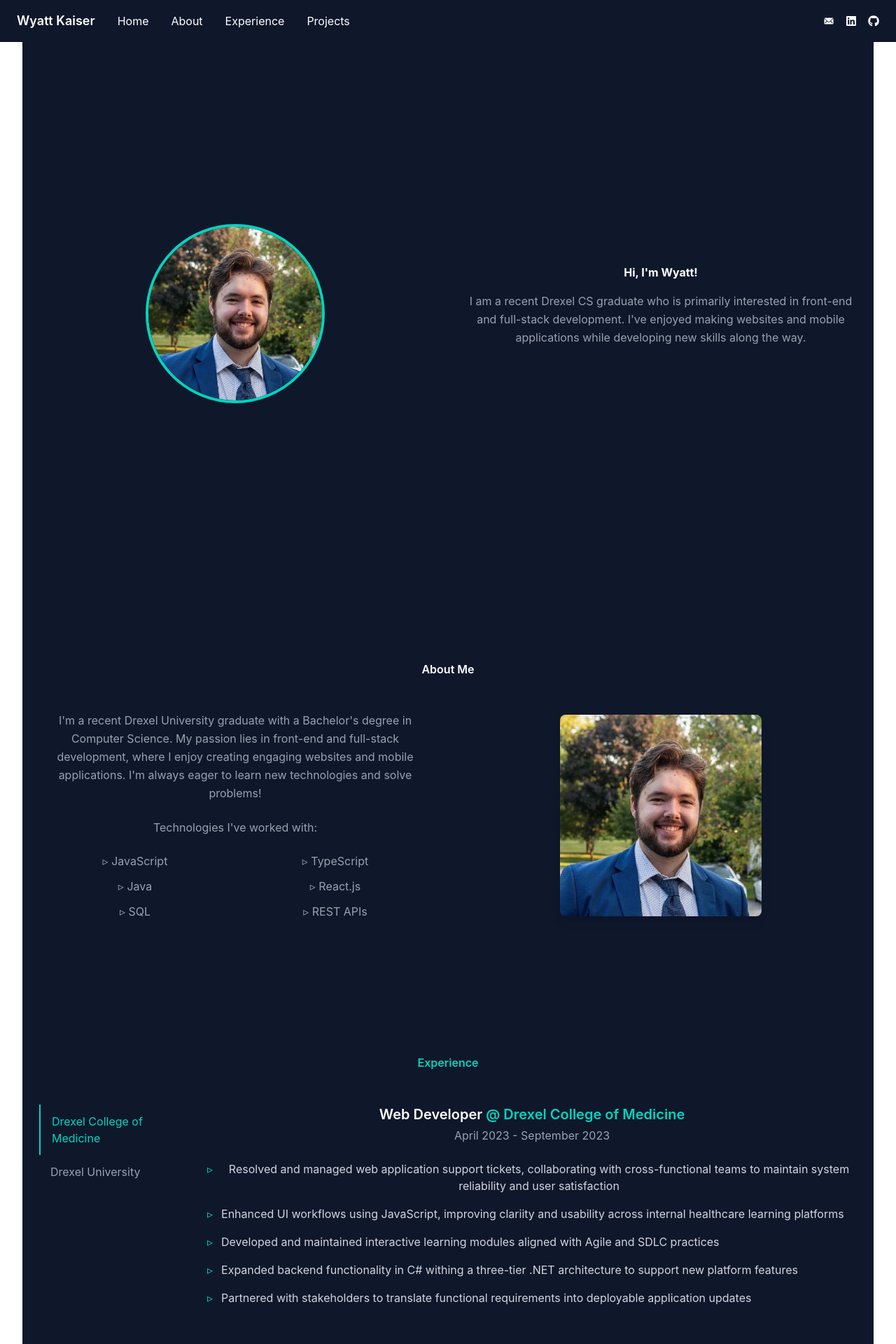
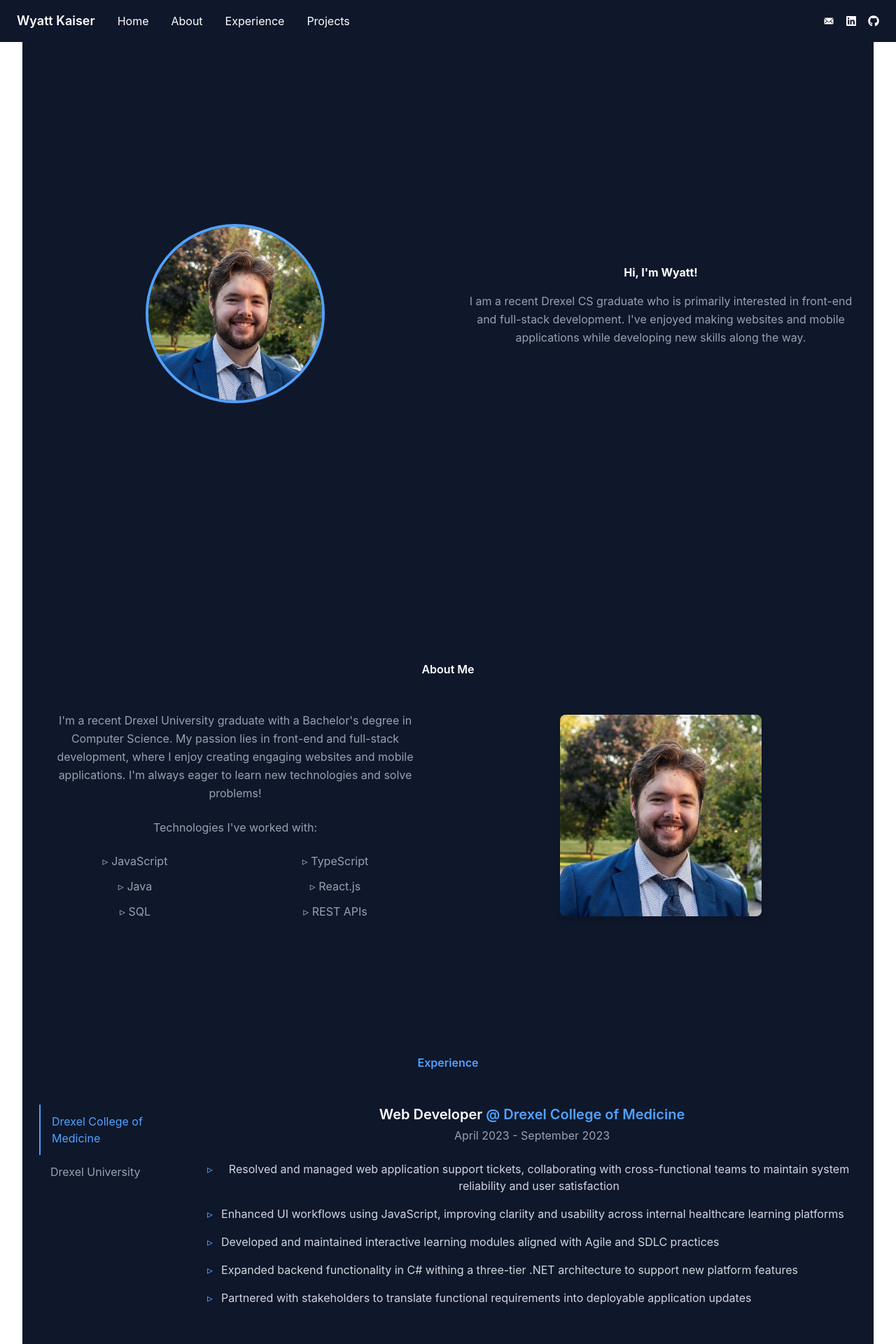
Before and after one commit to wkaiser21/portfolio-site, a React (Vite) app: page / in a window 1280 px wide. Shown: the top 1920 px of the page at 70% size. Built offline with nearby package versions, Linux system fonts and the light colour scheme.

Commit message:
fix: change teal colors to blue

```diff
--- a/src/components/Experience.jsx
+++ b/src/components/Experience.jsx
@@ -34,7 +34,7 @@
       <div className="max-w-6x1 mx-auto px-6">
         {/*Header*/}
         <h2 className="text-3x1 font-semibold mb-12">
-          <span className="text-teal-400">Experience</span>
+          <span className="text-blue-400">Experience</span>
         </h2>
         <div className="grid md:grid-cols-[200px_1fr] gap-10">
           {/* Left side - Company list */}
@@ -46,7 +46,7 @@
                 className={`cursor-pointer text-left px-4 py-3 transition
                   ${
                     selectedJob === index
-                      ? "border-l-2 border-teal-400 text-teal-400"
+                      ? "border-l-2 border-blue-400 text-blue-400"
                       : "text-gray-400"
                   }
                 `}
@@ -60,7 +60,7 @@
           <div>
             <h3 className="text-xl font-semibold mb-1">
               {jobs[selectedJob].role}{" "}
-              <span className="text-teal-400">
+              <span className="text-blue-400">
                 @ {jobs[selectedJob].company}
               </span>
             </h3>
@@ -70,7 +70,7 @@
             <ul className="space-y-4">
               {jobs[selectedJob].points.map((point, i) => (
                 <li key={i} className="flex text-gray-300">
-                  <span className="text-teal-400 mr-3">▹</span>
+                  <span className="text-blue-400 mr-3">▹</span>
                   {point}
                 </li>
               ))}
--- a/src/components/Home.jsx
+++ b/src/components/Home.jsx
@@ -10,7 +10,7 @@
           <img
             src="/94586140.jpg"
             alt="Wyatt"
-            className="w-64 h-64 object-cover rounded-full border-4 border-teal-400"
+            className="w-64 h-64 object-cover rounded-full border-4 border-blue-400"
           />
         </div>
 
```
